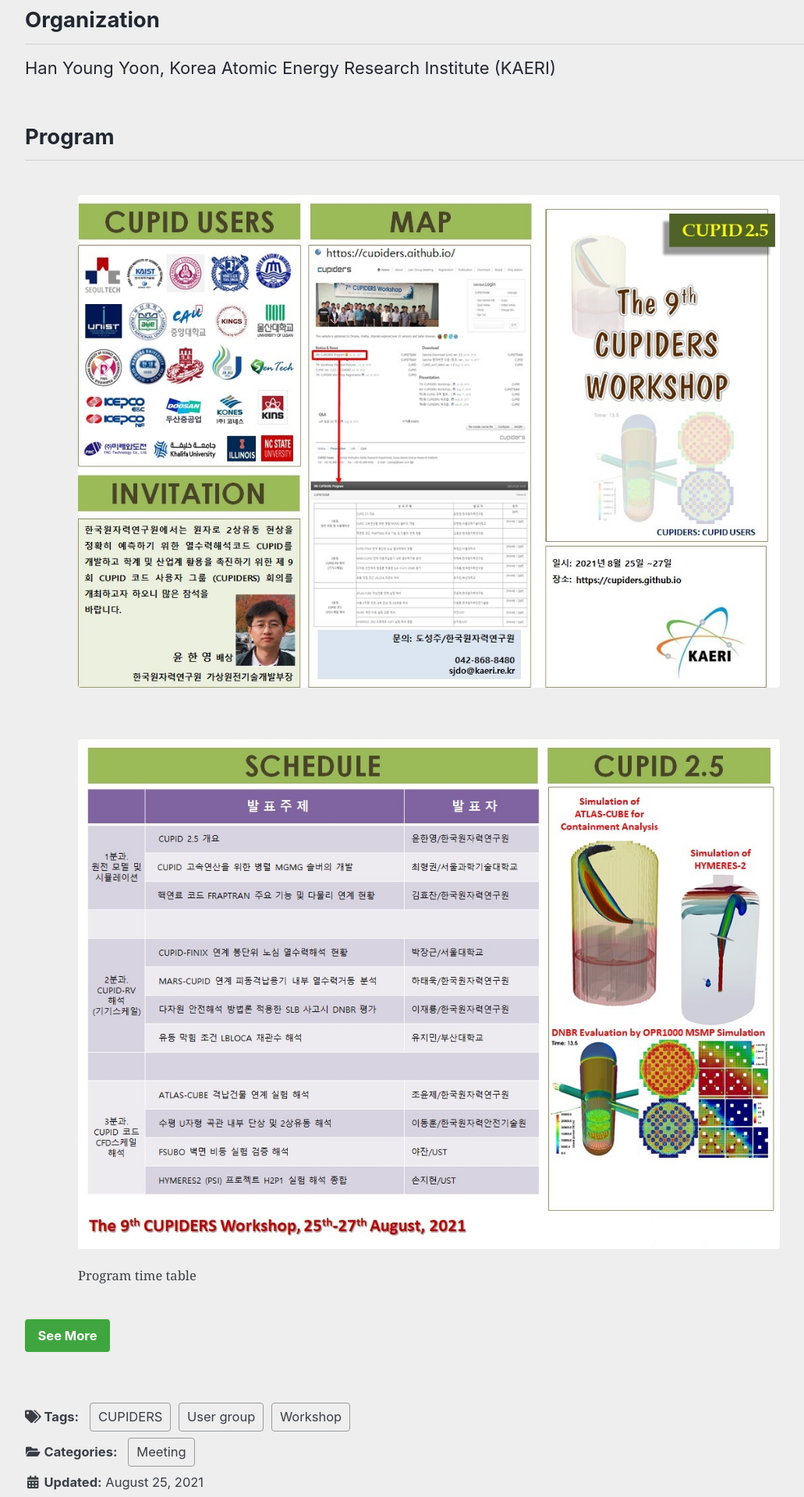
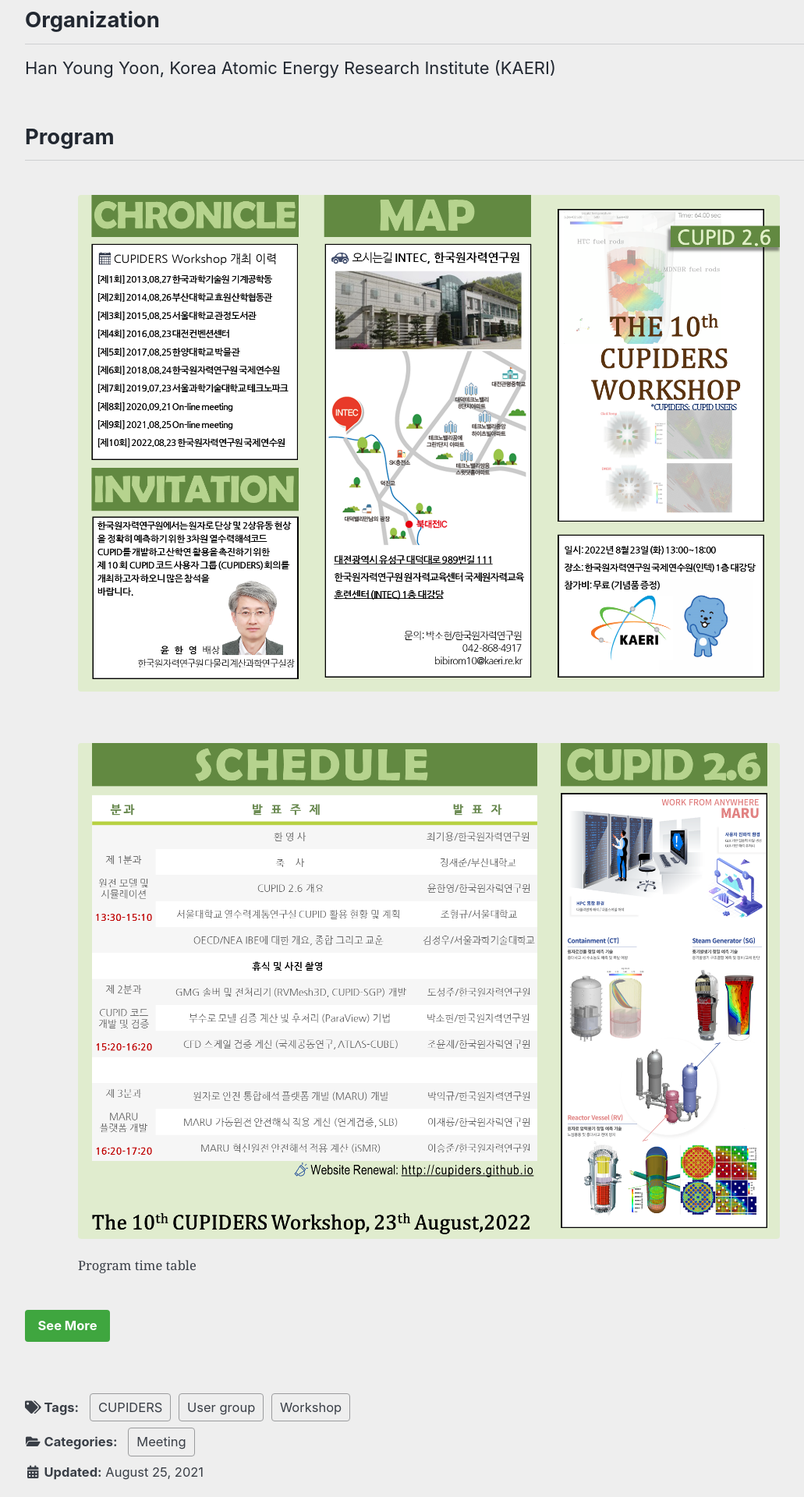
Before and after one commit to cupiders/cupiders.github.io, a Jekyll site: the page built from _posts/2021-08-25-cupiders workshop9.md, in a window 1280 px wide. Shown: the part 544-2464 px from the top of the page at 78% size, without its empty margins (90-1121 px from the left). Built offline with Jekyll 4.4.1, drawn with Linux system fonts in a browser that asks for light colours; cached includes are drawn as plain includes.

Commit message:
fix cupiders 10th
Signed-off-by: SoHyun Park <bibirom10@kaeri.re.kr>

```diff
--- a/_posts/2021-08-25-cupiders workshop9.md
+++ b/_posts/2021-08-25-cupiders workshop9.md
@@ -24,11 +24,11 @@
 ## Program
 
 <figure style="width: 900px" class="align-center">
-  <img src="{{ site.url }}{{ site.baseurl }}/assets/images/20210815_cupiders9_1.jpg" alt="">
+  <img src="{{ site.url }}{{ site.baseurl }}/assets/images/20220817_cupiders10_1.PNG" alt="">
 </figure>
 
 <figure style="width: 900px" class="align-center">
-  <img src="{{ site.url }}{{ site.baseurl }}/assets/images/20210815_cupiders9_2.jpg" alt="">
+  <img src="{{ site.url }}{{ site.baseurl }}/assets/images/20220817_cupiders10_2.PNG" alt="">
   <figcaption>Program time table</figcaption>
 </figure>
 
```
Also changed, not shown: _posts/2022-01-25-nureth19.md (+1 -1 lines), assets/images/20220817_cupiders10_1.PNG (added), assets/images/20220817_cupiders10_1.jpg (deleted), assets/images/20220817_cupiders10_2.PNG (added), assets/images/20220817_cupiders10_2.jpg (deleted).
